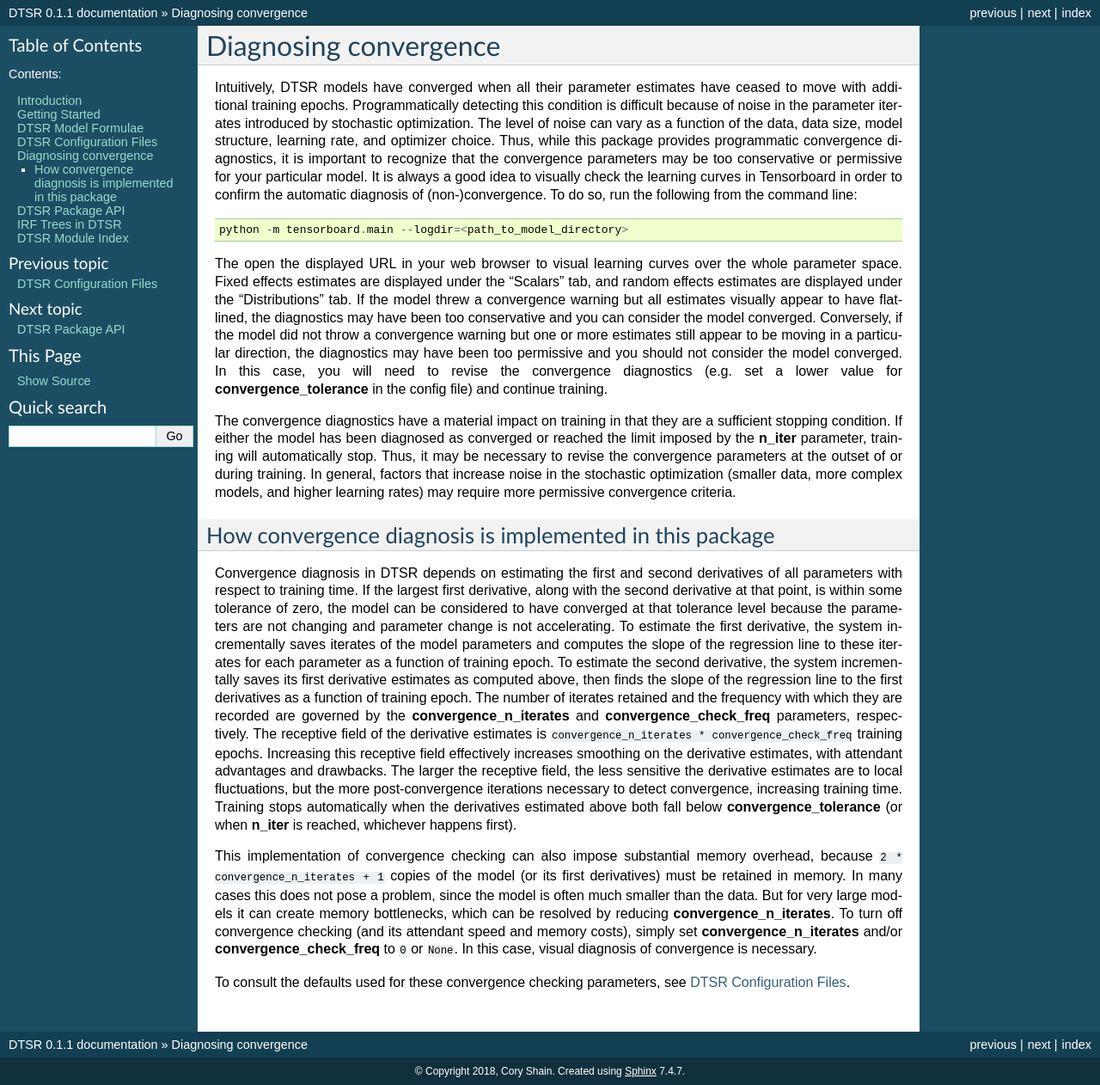
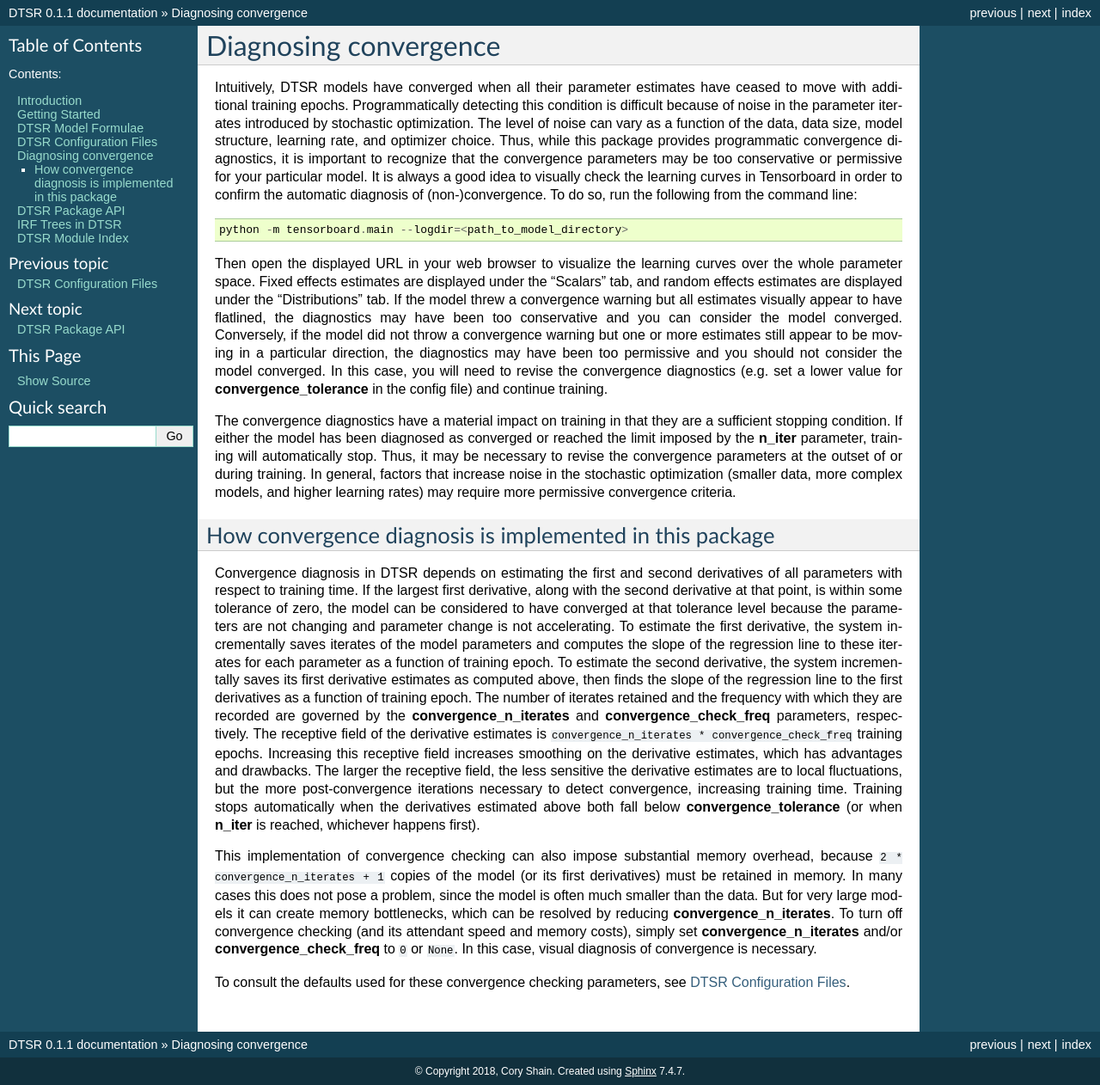
Before and after one commit to coryshain/cdr, a Sphinx documentation site: the page built from docs/source/convergence.rst, in a window 1280 px wide. Shown: the whole page at 86% size. Built offline with Sphinx 7.4.7, drawn with Linux system fonts in a browser that asks for light colours.

Commit message:
Fixed typos in docs

```diff
--- a/docs/source/convergence.rst
+++ b/docs/source/convergence.rst
@@ -12,7 +12,7 @@ To do so, run the following from the command line::
 
     python -m tensorboard.main --logdir=<path_to_model_directory>
 
-The open the displayed URL in your web browser to visual learning curves over the whole parameter space.
+Then open the displayed URL in your web browser to visualize the learning curves over the whole parameter space.
 Fixed effects estimates are displayed under the "Scalars" tab, and random effects estimates are displayed under the "Distributions" tab.
 If the model threw a convergence warning but all estimates visually appear to have flatlined, the diagnostics may have been too conservative and you can consider the model converged.
 Conversely, if the model did not throw a convergence warning but one or more estimates still appear to be moving in a particular direction, the diagnostics may have been too permissive and you should not consider the model converged.
@@ -33,7 +33,7 @@ To estimate the first derivative, the system incrementally saves iterates of the
 To estimate the second derivative, the system incrementally saves its first derivative estimates as computed above, then finds the slope of the regression line to the first derivatives as a function of training epoch.
 The number of iterates retained and the frequency with which they are recorded are governed by the **convergence_n_iterates** and **convergence_check_freq** parameters, respectively.
 The receptive field of the derivative estimates is ``convergence_n_iterates * convergence_check_freq`` training epochs.
-Increasing this receptive field effectively increases smoothing on the derivative estimates, with attendant advantages and drawbacks.
+Increasing this receptive field increases smoothing on the derivative estimates, which has advantages and drawbacks.
 The larger the receptive field, the less sensitive the derivative estimates are to local fluctuations, but the more post-convergence iterations necessary to detect convergence, increasing training time.
 Training stops automatically when the derivatives estimated above both fall below **convergence_tolerance** (or when **n_iter** is reached, whichever happens first).
 
```
